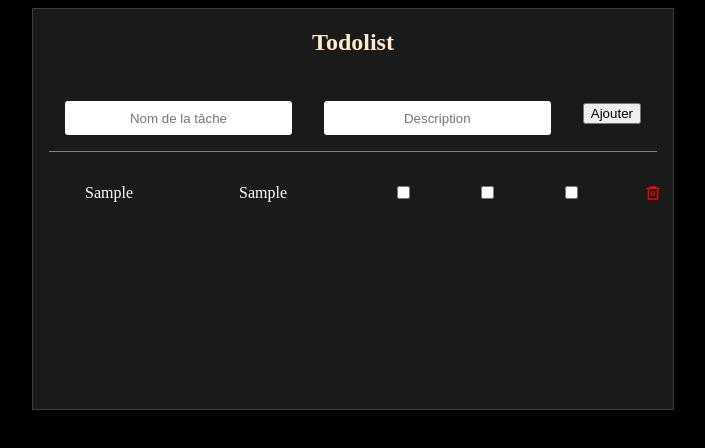
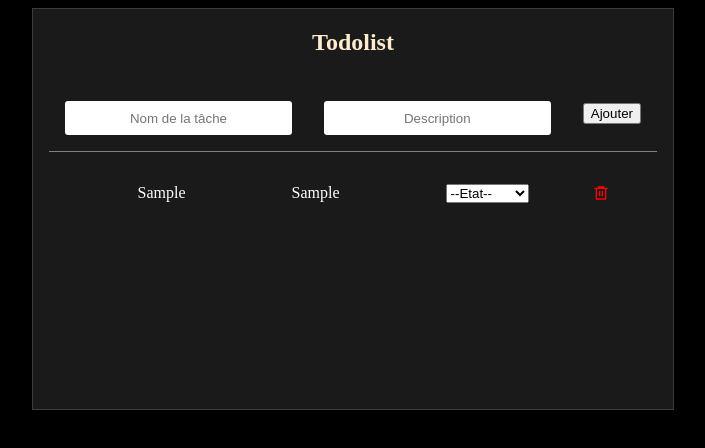
Before and after one commit to Edonak/TodoList, a React (Vite) app: page / in a window 1280 px wide. Both pictures are taken after typing "Sample", "Sample" into the empty fields and a click on the button "Ajouter". Shown: the top 448 px of the page, without its empty margins (295-1000 px from the left). Built offline with nearby package versions, Linux system fonts and the light colour scheme.

Commit message:
exercice fini

```diff
--- a/src/App.jsx
+++ b/src/App.jsx
@@ -1,41 +1,17 @@
-import { useState, useEffect } from "react";
+import { useEffect, useState } from "react";
 import "./App.css";
 import { RiDeleteBin6Line } from "react-icons/ri";
 
 const App = () => {
   const [todos, setTodos] = useState([]);
   const [newTodo, setNewTodo] = useState({ name: "", description: "" });
-  const [showDetails, setShowDetails] = useState({}); //////////////////
-
-  useEffect(() => {
-    const storedTodos = localStorage.getItem("todos");
-    if (storedTodos) {
-      setTodos(JSON.parse(storedTodos));
-    }
-  }, []);
-
-
-  const handleCheckboxClick = (todoId, event) => {
-    setTodos(
-      todos.map((todo) =>
-        todo.id === todoId
-          ? { ...todo, isDone: !todo.isDone }
-          : todo
-      )
-
-    );
-    if (event.target.type === 'radio') {
-      setShowDetails({ ...showDetails, [todoId]: !showDetails[todoId] }); // Toggle visibility
-    }
-  };
-
-
 
   const handleAddTodo = (event) => {
     event.preventDefault();
     if (newTodo.name && newTodo.description) {
-      setTodos([...todos, { id: Date.now(), ...newTodo, isDone: false }]);
+      setTodos([...todos, { id: Date.now(), ...newTodo, color: "white", isBarred: false }]); // Initial color & isBarred
       setNewTodo({ name: "", description: "" });
+      localStorage.setItem("todos", JSON.stringify(todos));
     }
   };
 
@@ -45,22 +21,26 @@ const App = () => {
     localStorage.setItem("todos", JSON.stringify(updatedTodos));
   };
 
-  const handleToggleTodo = (id) => {
-    setTodos(
-      todos.map((todo) =>
-        todo.id === id ? { ...todo, isDone: !todo.isDone } : todo
-      )
-    );
-  };
-
   const handleInputChange = (event) => {
     const { name, value } = event.target;
     setNewTodo((prev) => ({ ...prev, [name]: value }));
   };
-
   useEffect(() => {
-    localStorage.setItem("todos", JSON.stringify(todos));
-  }, [todos]);
+    const storedTodos = localStorage.getItem("todos");
+    if (storedTodos) {
+      setTodos(JSON.parse(storedTodos));
+    }
+  }, []);
+  const handleSelectChange = (todoId, event) => {
+    const selectedValue = event.target.value;
+    const newColor = selectedValue === "padding" ? "orange" : selectedValue === "pause" ? "blue" : "green";
+    const isBarred = selectedValue === "terminer";
+    setTodos(
+      todos.map((todo) =>
+        todo.id === todoId ? { ...todo, color: newColor, isBarred } : todo
+      )
+    );
+  };
 
   return (
     <div className="App">
@@ -87,66 +67,28 @@ const App = () => {
           <li
             key={todo.id}
             className={
-              todo.isDone ? "todo-done todo-line-through" : "todo-list-item"
+              todo.isDone ? "todo-done todo-line-through" : "todo-list-item" + (todo.isBarred ? " barred" : "")
             }
           >
             <div className="tache-list">
-              <span
-                style={{
-                  textDecoration: todo.isDone ? "line-through" : "none",
-                  color: todo.isDone ? "green" : "white",
-                }}
-                onClick={() => handleCheckboxClick(todo.id)}
-              >
+              <span style={{ color: todo.color, textDecoration: todo.isBarred ? "line-through" : "none" }}>
                 {todo.name}
               </span>
             </div>
             <div className="tache-list">
-              <p
-                style={{
-                  textDecoration: todo.isDone ? "line-through" : "none",
-                  color: todo.isDone ? "green" : "white",
-                }}
-                onClick={() => handleCheckboxClick(todo.id)}
-              >
+              <p style={{ color: todo.color, textDecoration: todo.isBarred ? "line-through" : "none" }}>
                 {todo.description}
               </p>
             </div>
-            <div>
-              <input
-                type="checkbox"
-                name={`radio-${todo.id}`}
-                id={`radio-${todo.id}`}
-                onChange={() => handleToggleTodo(todo.id)}
-              />
+            <select value={todo.color} onChange={(event) => handleSelectChange(todo.id, event)}>
+              <option value="">--Etat--</option>
+              <option value="padding">En attente</option>
+              <option value="pause">En cours</option>
+              <option value="terminer">Terminé</option>
+            </select>
+            <div className="">
+              <RiDeleteBin6Line className="icon" onClick={() => handleDeleteTodo(todo.id)} />
             </div>
-            <div>
-              <input
-                type="checkbox"
-                name={`radio-${todo.id}`}
-                id={`radio-${todo.id}`}
-              />
-            </div>
-            <div>
-              <input
-                type="checkbox"
-                name={`radio-${todo.id}`}
-                id={`radio-${todo.id}`}
-              />
-            </div>
-
-            <div className="">
-              <RiDeleteBin6Line
-                className="icon"
-                onClick={() => handleDeleteTodo(todo.id)}
-              />
-            </div>
-            {showDetails[todo.id] && (
-              <ul className="details-list">
-                <li>Priorité: Haute</li>
-                <li>Date d'échéance: 2024-07-15</li>
-              </ul>
-            )}
           </li>
         ))}
       </ol>
```
